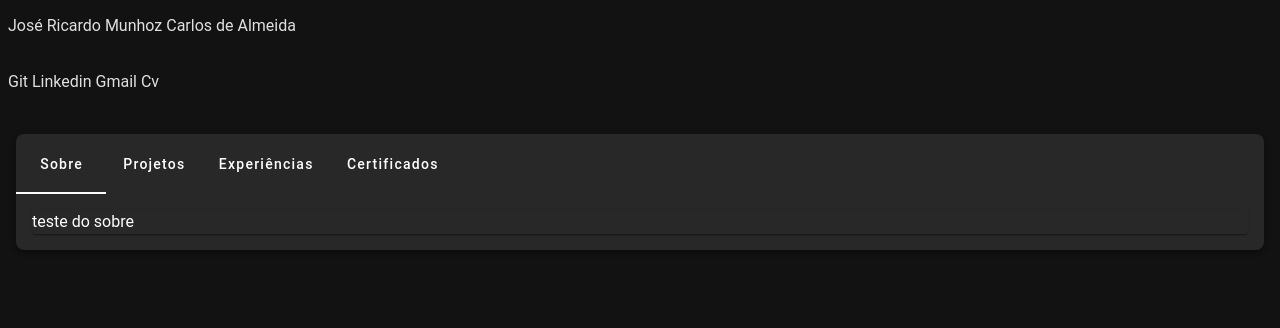
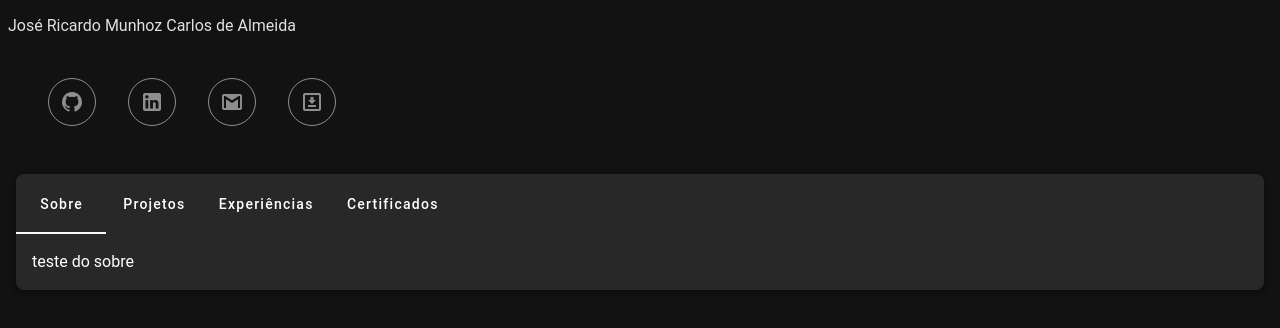
Before and after one commit to josermca01/vue-portfolio, a Vue app: page / in a window 1280 px wide. Shown: the part 408-736 px from the top of the page. Built offline with nearby package versions, Linux system fonts and the light colour scheme; no server answers.

Commit message:
add path to socials and completed projects card

```diff
--- a/src/components/About.vue
+++ b/src/components/About.vue
@@ -19,10 +19,10 @@
 
       <template v-slot:item="{ item }">
         <v-tabs-window-item :value="item.value" class="pa-4">
-         <v-card color="background2" v-if="item.text=='Sobre'">teste do sobre</v-card>
-         <v-card color="background2" v-if="item.text=='Projetos'"><ProjectsCard/></v-card>
-         <v-card color="background2" v-if="item.text=='Experiências'">teste do Experiências</v-card>
-         <v-card color="background2" v-if="item.text=='Certificados'">teste do Certificados</v-card>
+         <v-card variant="flat" color="background2" v-if="item.text=='Sobre'">teste do sobre</v-card>
+         <v-card variant="flat" color="background2" v-if="item.text=='Projetos'"><ProjectsCard/></v-card>
+         <v-card variant="flat" color="background2" v-if="item.text=='Experiências'">teste do Experiências</v-card>
+         <v-card variant="flat" color="background2" v-if="item.text=='Certificados'">teste do Certificados</v-card>
          </v-tabs-window-item>
       </template>
     </v-tabs>
--- a/src/components/Profile.vue
+++ b/src/components/Profile.vue
@@ -28,9 +28,16 @@
     </v-col>
   </v-row>
   <v-row class="" no-gutters>
-    <v-col :cols="colsNums">
-      <v-sheet class=" pa-2 ">
-        Git Linkedin Gmail Cv
+    <v-col class="d-flex pl-8" :cols="colsNums">
+      <v-sheet class="d-flex">
+        <div class="ma-2 pa-2" v-for="item in social" :key="item.link"
+        >
+        <v-btn class="v-btn-socials"
+            variant="outlined"
+            :icon="item.icon"  :href="item.link"  target="_blank" rel="noopener noreferrer"
+          >
+          </v-btn>
+        </div>
       </v-sheet>
     </v-col>
     <v-col>
@@ -45,7 +52,19 @@ import { useTheme } from 'vuetify';
 
 import { computed } from 'vue'
 import { useDisplay } from 'vuetify'
-
+const social = [{
+  icon:"mdi-github",
+  link:"https://github.com/josermca01"
+},{
+  icon:"mdi-linkedin",
+  link:"https://www.linkedin.com/in/jose-ricardo-munhoz-456596217/"
+},{
+  icon:"mdi-gmail",
+  link:"mailto:josermca01@gmail.com"
+},{
+  icon:"mdi-download-box-outline",
+  link:"https://github.com/josermca01"
+},]
 const theme = useTheme()
 const { name } = useDisplay()
 const height = computed(() => {
@@ -75,3 +94,14 @@ const colsNums = computed(() => {
   return undefined
 })
 </script>
+
+<style scoped>
+.v-btn-socials:hover {
+    transition: opacity 1;
+}
+
+.v-btn-socials {
+    opacity: 0.6;
+}
+
+</style>
--- a/src/components/ProjectsCard.vue
+++ b/src/components/ProjectsCard.vue
@@ -1,23 +1,60 @@
 <template>
-    <v-row>
-        <v-col class="rounded flex-grow-0 flex-shrink-1" :cols="colsNums" style="min-width: 100px;" v-for="repo in repos">
-            <v-sheet class=" rounded ma-2 pa-2">
-                <v-row class="ma-2 pa-2">{{ repo.name }}</v-row>
-                <v-row class="ma-2 pa-2"><v-col aling="start">{{ repo.description }}</v-col><v-col aling="end" cols="auto">
-                        <v-btn :href="repo.html_url" target="_blank" rel="noopener noreferrer" icon="mdi-open-in-new" size="large"></v-btn>
-                    </v-col></v-row>
-                <v-row class="ma-2 pa-2"><v-col aling="start">{{ repo.stargazerCount }}</v-col><v-col aling="end">
-                        <div :class="projectsTechs">
-                            <v-sheet class="ma-2" v-for="lang in repo.language">{{ lang }}
-                            </v-sheet>
-                        </div>
-                    </v-col>
-                </v-row>
-            </v-sheet>
-        </v-col>
+    <v-row class="fill-height no-gutters" justify="center">
+        <template v-for="(repo, i) in repos" :key="i">
+            <v-col cols="12" md="4">
+                <v-hover v-slot="{ isHovering, props }">
+                    <v-card :href="repo.html_url" target="_blank" rel="noopener noreferrer"
+                        :class="{ 'on-hover': isHovering }" :elevation="isHovering ? 12 : 2" v-bind="props">
+                        <v-card-title class="text-h6 text-white d-flex flex-column">
+                            <p class="mt-4">{{ repo.name }}</p>
+                            <div>
+                                <p class="ma-0 text-body-1 font-weight-bold">
+                                    {{ repo.description }}
+                                </p>
+                            </div>
+                            <div class="d-flex justify-space-between">
+                                <p class="pa-2  text-caption font-weight-medium">
+                                    <v-icon icon="mdi-star-outline"></v-icon>
+                                    {{ repo.stargazerCount }}
+                                </p>
+                                <div class="d-flex">
+                                    <p v-for="lang in repo.language" class="pa-2 text-caption font-weight-medium">
+                                        {{ lang }}
+                                    </p>
+                                </div>
+                            </div>
+                        </v-card-title>
+                    </v-card>
+                </v-hover>
+            </v-col>
+        </template>
     </v-row>
-
 </template>
+<script>
+export default {
+    data: () => ({
+        icons: [{
+            name: "Java",
+            img: "mdi-language-java"
+        }, {
+            name: "JavaScript",
+            img: "mdi-language-javascript"
+        }, {
+            name: "TypeScript",
+            img: "mdi-language-typescript"
+        }, {
+            name: "Python",
+            img: "mdi-language-python"
+        }, {
+            name: "HTML",
+            img: "mdi-language-html5"
+        }, {
+            name: "CSS",
+            img: "mdi-language-css3"
+        }],
+    }),
+}
+</script>
 <script setup>
 import { computed } from 'vue'
 import reposList from '../requests/index'
@@ -49,3 +86,17 @@ const projectsTechs = computed(() => {
     return undefined
 })
 </script>
+
+<style scoped>
+.v-card {
+    transition: opacity .4s ease-in-out;
+}
+
+.v-card:not(.on-hover) {
+    opacity: 0.6;
+}
+
+.show-btns {
+    color: rgba(255, 255, 255, 1) !important;
+}
+</style>
--- a/src/plugins/vuetify.js
+++ b/src/plugins/vuetify.js
@@ -25,8 +25,8 @@ const myCustomLightTheme = {
     highlight:'#FAFAFA'
   },
   variables: {
-    'border-color': '#000000',
-    'border-opacity': 0.12,
+    'border-color': '#282828',
+    'border-opacity': 0,
     'high-emphasis-opacity': 0.87,
     'medium-emphasis-opacity': 0.60,
     'disabled-opacity': 0.38,
@@ -48,7 +48,7 @@ export default createVuetify({
     components,
     directives,
     icons: {
-      defaultSet: 'mdi', // This is already the default value - only for display purposes
+      defaultSet: 'mdi'
     },
   theme: {
     defaultTheme: 'myCustomLightTheme',
```
